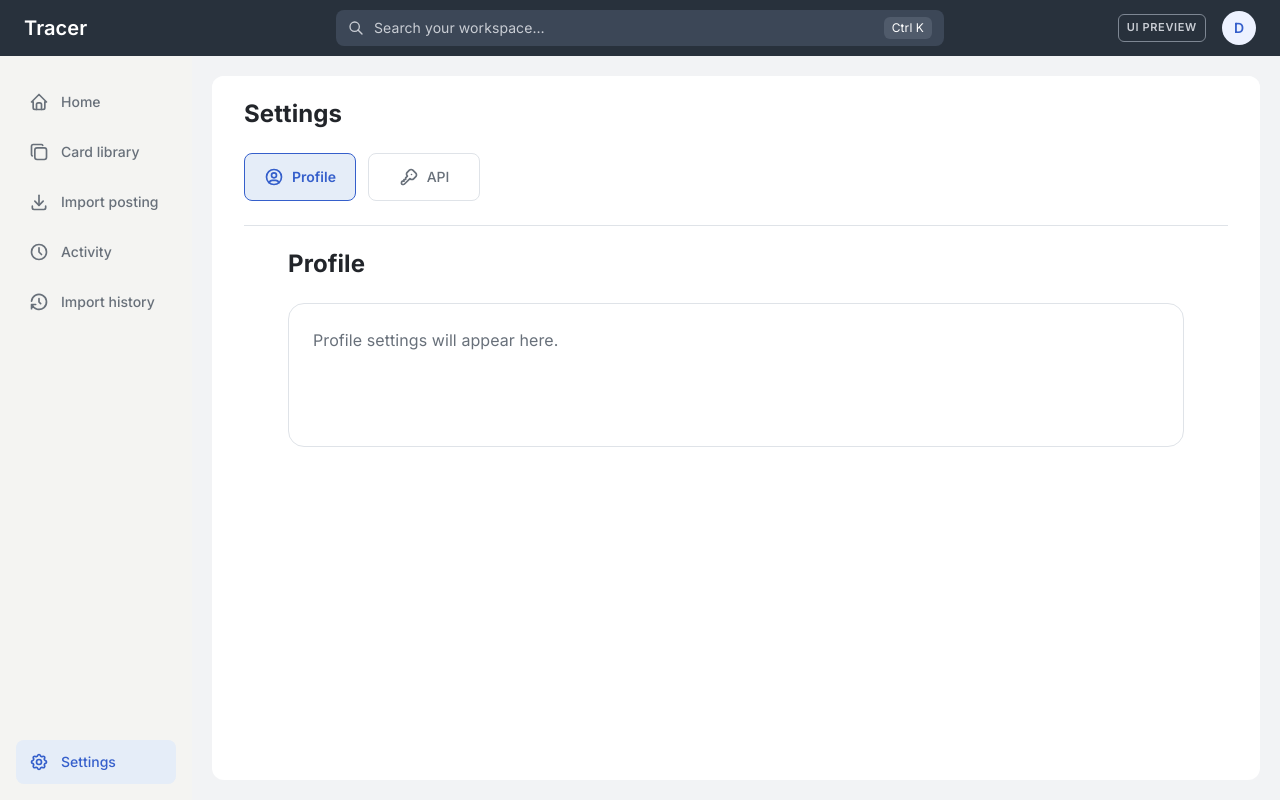
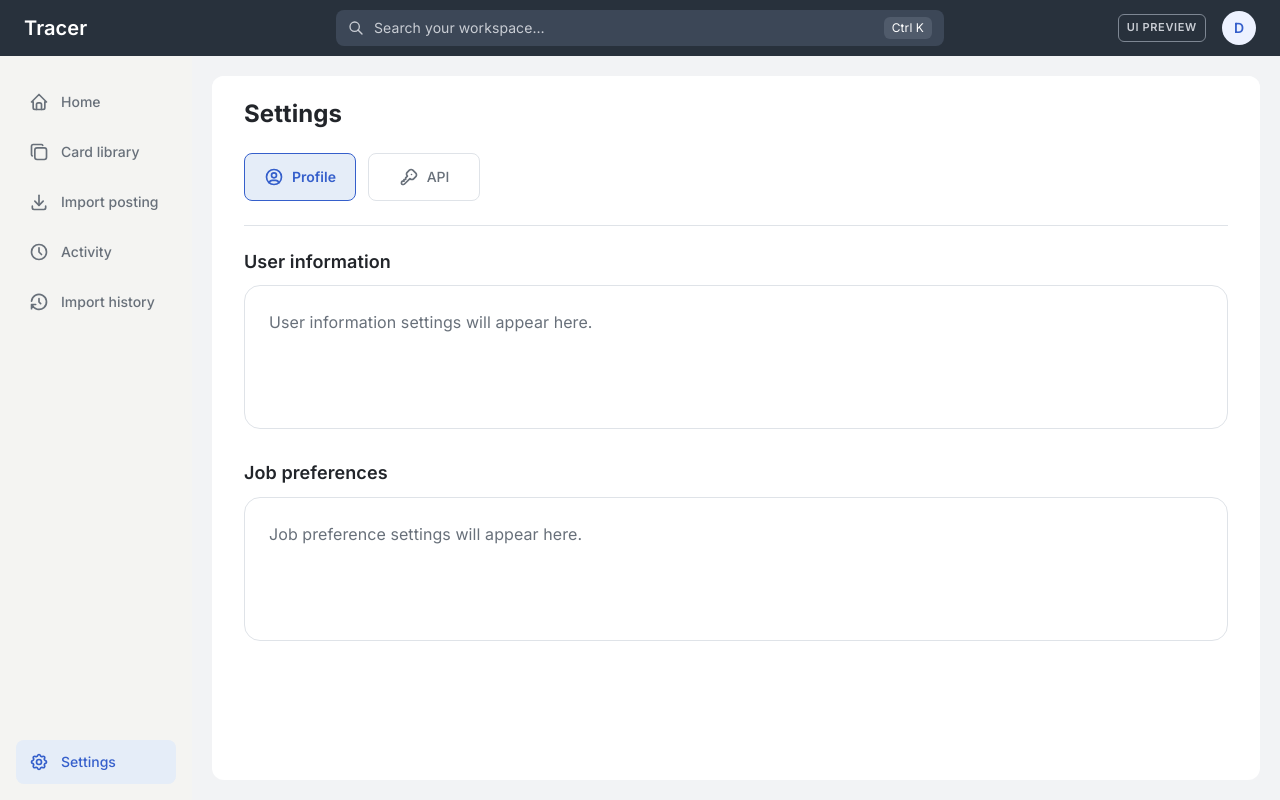
Before and after one commit to dylanxc-cnde/Tracer, a React (Vite) app in the folder frontend/: page / in a window 1280 px wide. Both pictures are taken after a click on the button "Settings". Built offline with nearby package versions, Linux system fonts and the light colour scheme.

Commit message:
style: settings headers are deleted in their own pages. instead using small title to show different parts of the settings

```diff
--- a/frontend/src/components/settings/api/ApiSettings.css
+++ b/frontend/src/components/settings/api/ApiSettings.css
@@ -1,6 +1,13 @@
 .api-settings {
-  max-width: 56rem;
-  margin-inline: auto;
+  width: 100%;
+  min-width: 0;
+}
+
+.api-settings__section-title {
+  margin: 0 0 12px;
+  font-size: var(--font-size-page-section-title);
+  font-weight: 600;
+  line-height: 1.3;
 }
 
 .api-settings__placeholder {
--- a/frontend/src/components/settings/api/ApiSettings.tsx
+++ b/frontend/src/components/settings/api/ApiSettings.tsx
@@ -2,10 +2,10 @@ import './ApiSettings.css'
 
 export function ApiSettings() {
   return (
-    <section className="api-settings" aria-labelledby="settings-api-title">
-      <h2 id="settings-api-title" className="page-title">API</h2>
+    <section className="api-settings" aria-labelledby="settings-providers-title">
+      <h2 id="settings-providers-title" className="api-settings__section-title">Providers</h2>
       <div className="api-settings__placeholder">
-        <p>API settings will appear here.</p>
+        <p>Provider settings will appear here.</p>
       </div>
     </section>
   )
--- a/frontend/src/components/settings/profile/ProfileSettings.css
+++ b/frontend/src/components/settings/profile/ProfileSettings.css
@@ -1,6 +1,15 @@
 .profile-settings {
-  max-width: 56rem;
-  margin-inline: auto;
+  display: grid;
+  gap: 32px;
+  width: 100%;
+  min-width: 0;
+}
+
+.profile-settings__section-title {
+  margin: 0 0 12px;
+  font-size: var(--font-size-page-section-title);
+  font-weight: 600;
+  line-height: 1.3;
 }
 
 .profile-settings__placeholder {
--- a/frontend/src/components/settings/profile/ProfileSettings.tsx
+++ b/frontend/src/components/settings/profile/ProfileSettings.tsx
@@ -2,11 +2,24 @@ import './ProfileSettings.css'
 
 export function ProfileSettings() {
   return (
-    <section className="profile-settings" aria-labelledby="settings-profile-title">
-      <h2 id="settings-profile-title" className="page-title">Profile</h2>
-      <div className="profile-settings__placeholder">
-        <p>Profile settings will appear here.</p>
-      </div>
-    </section>
+    <div className="profile-settings">
+      <section aria-labelledby="settings-user-information-title">
+        <h2 id="settings-user-information-title" className="profile-settings__section-title">
+          User information
+        </h2>
+        <div className="profile-settings__placeholder">
+          <p>User information settings will appear here.</p>
+        </div>
+      </section>
+
+      <section aria-labelledby="settings-job-preferences-title">
+        <h2 id="settings-job-preferences-title" className="profile-settings__section-title">
+          Job preferences
+        </h2>
+        <div className="profile-settings__placeholder">
+          <p>Job preference settings will appear here.</p>
+        </div>
+      </section>
+    </div>
   )
 }
--- a/frontend/src/pages/SettingsPage.tsx
+++ b/frontend/src/pages/SettingsPage.tsx
@@ -15,6 +15,7 @@ export function SettingsPage() {
         <h1 className="settings-page__title">Settings</h1>
         <nav className="settings-page__navigation" aria-label="Settings sections">
           <button
+            id="settings-profile-button"
             className="settings-page__navigation-button"
             type="button"
             aria-current={currentSection === 'profile' ? 'page' : undefined}
@@ -25,6 +26,7 @@ export function SettingsPage() {
           </button>
 
           <button
+            id="settings-api-button"
             className="settings-page__navigation-button"
             type="button"
             aria-current={currentSection === 'api' ? 'page' : undefined}
@@ -39,7 +41,7 @@ export function SettingsPage() {
       <div
         className="settings-page__workspace"
         role="region"
-        aria-labelledby={`settings-${currentSection}-title`}
+        aria-labelledby={`settings-${currentSection}-button`}
         tabIndex={0}
       >
         {currentSection === 'profile' && <ProfileSettings />}
```
